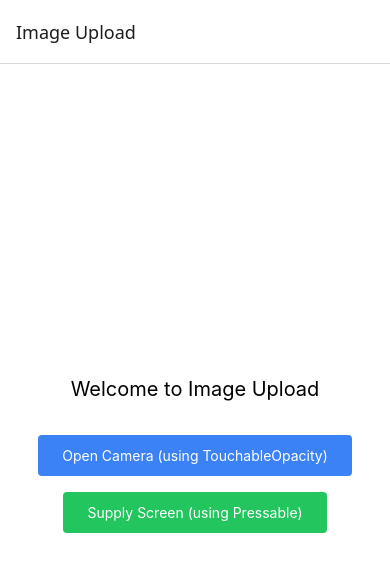
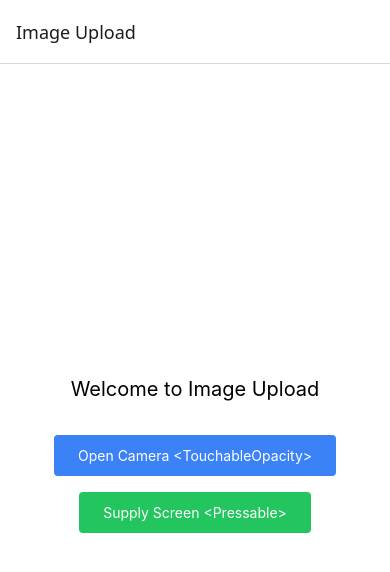
Before and after one commit to WoodyLinwc/react-native-demo, a React Native app in the folder ImageUpload/: screen /Home in a window 390 px wide. Shown: the top 572 px of the page. Built offline with nearby package versions, Linux system fonts and the light colour scheme.

Commit message:
Update HomeScreen.tsx

```diff
--- a/ImageUpload/src/screens/HomeScreen.tsx
+++ b/ImageUpload/src/screens/HomeScreen.tsx
@@ -22,14 +22,14 @@ const HomeScreen: React.FC<Props> = ({ navigation }) => {
         onPress={() => handleNavigate('Camera')}
         className="bg-blue-500 px-6 py-3 rounded mb-4"
       >
-        <Text className="text-white">Open Camera (using TouchableOpacity)</Text>
+        <Text className="text-white">Open Camera {`<TouchableOpacity>`}</Text>
       </TouchableOpacity>
 
       <Pressable
         onPress={() => handleNavigate('Supply')}
         className="bg-green-500 px-6 py-3 rounded"
       >
-        <Text className="text-white">Supply Screen (using Pressable)</Text>
+        <Text className="text-white">Supply Screen &lt;Pressable&gt;</Text>
       </Pressable>
     </View>
   );
```
